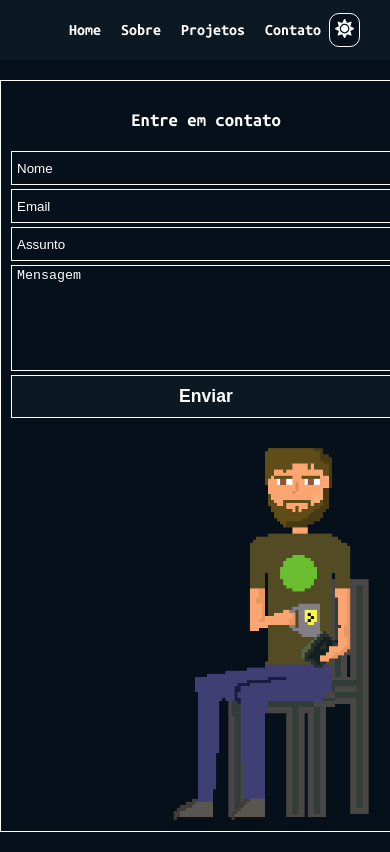
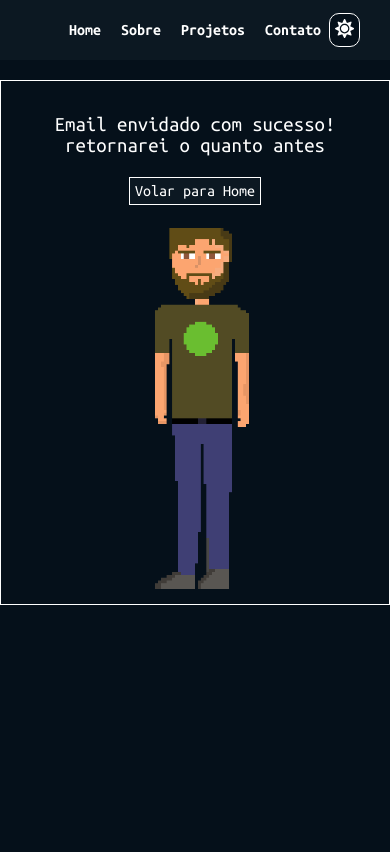
Before and after one commit to lauriciodev/portifolio-react-js, a React (Vite) app: page /contact in a window 390 px wide. Built offline with nearby package versions, Linux system fonts and the light colour scheme.

Commit message:
pagina de contato responsividade

```diff
--- a/src/pages/contact/index.jsx
+++ b/src/pages/contact/index.jsx
@@ -14,7 +14,7 @@ import emailjs from "@emailjs/browser";
 import { Link } from "react-router-dom";
 
 export default function Contact() {
-  const [sended, setSended] = useState(false);
+  const [sended, setSended] = useState(true);
   const form = useRef();
 
   const sendEmail = (e) => {
--- a/src/pages/contact/styled.jsx
+++ b/src/pages/contact/styled.jsx
@@ -7,8 +7,9 @@ export const Container = styled.div`
   max-width: 700px;
   margin: 20px auto;
   border: 1px solid white;
+  box-sizing: border-box;
   gap: 10px;
-  padding: 5px;
+  padding: 12px;
 `;
 
 export const ContainerGif = styled.div`
@@ -22,6 +23,11 @@ export const ContainerGif = styled.div`
 
 export const ContainerSuccess = styled.div`
   display: flex;
+
+  @media screen and (max-width: 500px) {
+    gap: 20px;
+    flex-direction: column;
+  }
 `;
 
 export const SubContainerSuccess = styled.div`
```
